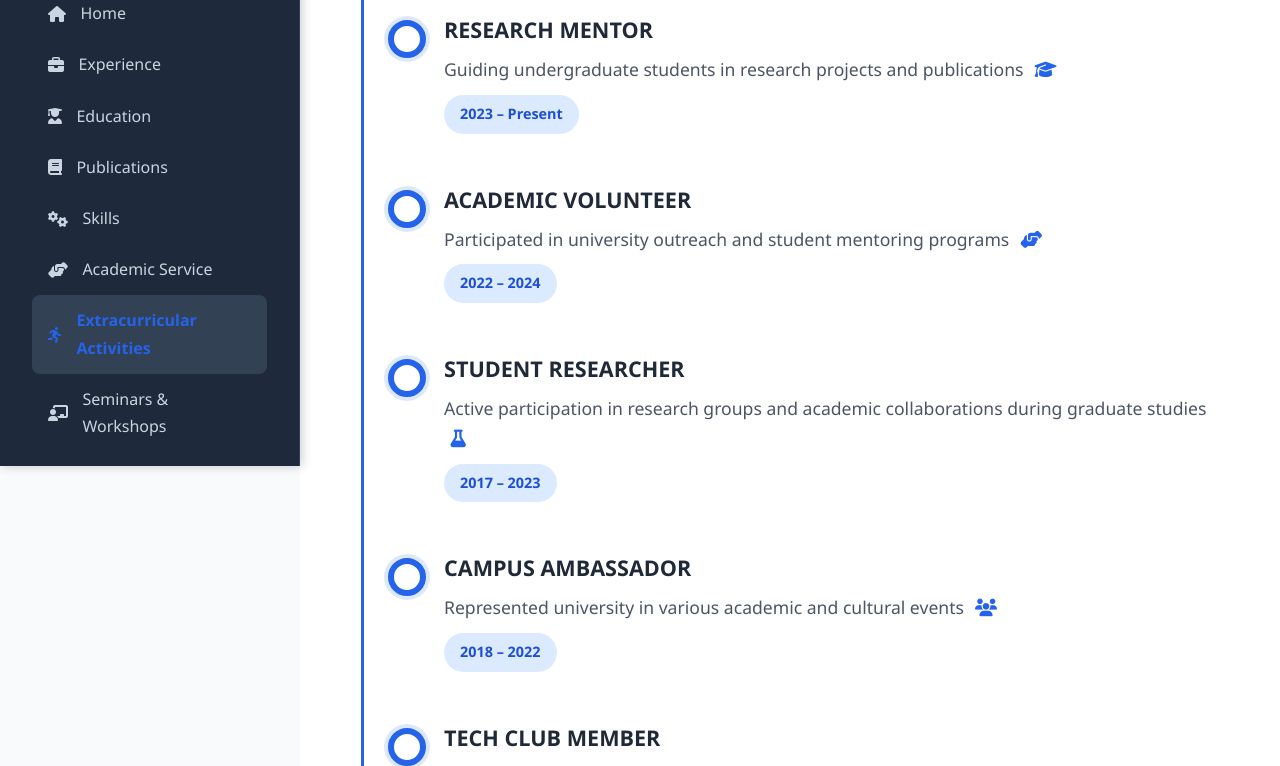
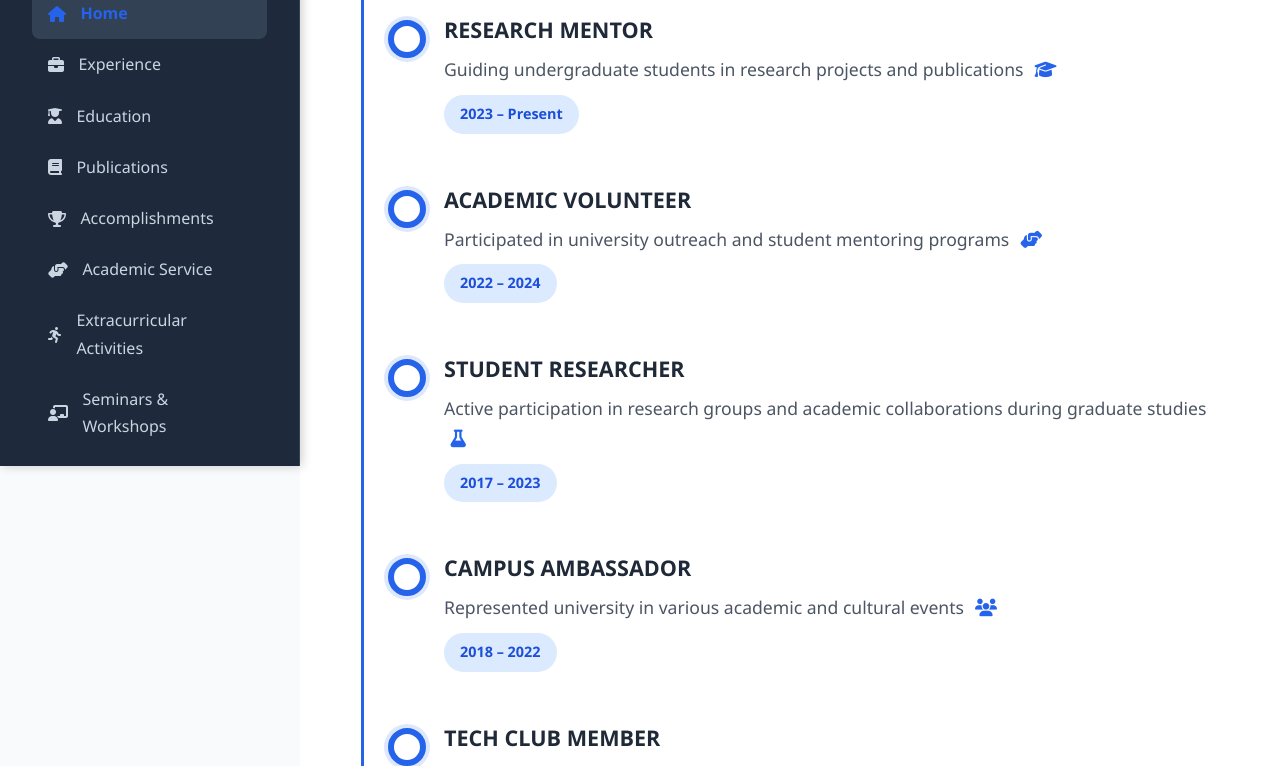
Before and after one commit to Aurpa22/portfolio, a plain HTML site: page activities.html in a window 1280 px wide. Shown: the part 334-1100 px from the top of the page. Drawn offline with Linux system fonts and the light colour scheme.

Commit message:
Update activities.html

```diff
--- a/activities.html
+++ b/activities.html
@@ -176,15 +176,15 @@
       </div>
 
       <ul class="nav-menu">
-        <li><a href="index.html"><i class="fas fa-home"></i> Home</a></li>
+        <li><a href="index.html" class="active"><i class="fas fa-home"></i> Home</a></li>
         <li><a href="experience.html"><i class="fas fa-briefcase"></i> Experience</a></li>
         <li><a href="education.html"><i class="fas fa-user-graduate"></i> Education</a></li>
         <li><a href="publications.html"><i class="fas fa-book"></i> Publications</a></li>
-        <li><a href="skills.html"><i class="fas fa-cogs"></i> Skills</a></li>
+        <li><a href="accomplishments.html"><i class="fas fa-trophy"></i> Accomplishments</a></li>
         <li><a href="service.html"><i class="fas fa-hands-helping"></i> Academic Service</a></li>
-        <li><a href="activities.html" class="active"><i class="fas fa-running"></i> Extracurricular Activities</a></li>
+        <li><a href="activities.html"><i class="fas fa-running"></i> Extracurricular Activities</a></li>
         <li><a href="workshops.html"><i class="fas fa-chalkboard-teacher"></i> Seminars & Workshops</a></li>
-        <li><a href="accomplishments.html"><i class="fas fa-trophy"></i> Accomplishments</a></li>
+         <li><a href="skills.html"><i class="fas fa-cogs"></i> Skills</a></li>
       </ul>
 
       <p class="copyright">© 2025 | Tanjim Taharat Aurpa</p>
@@ -264,4 +264,5 @@
   </script>
 </body>
 </html>
+
 [file content end]
```
